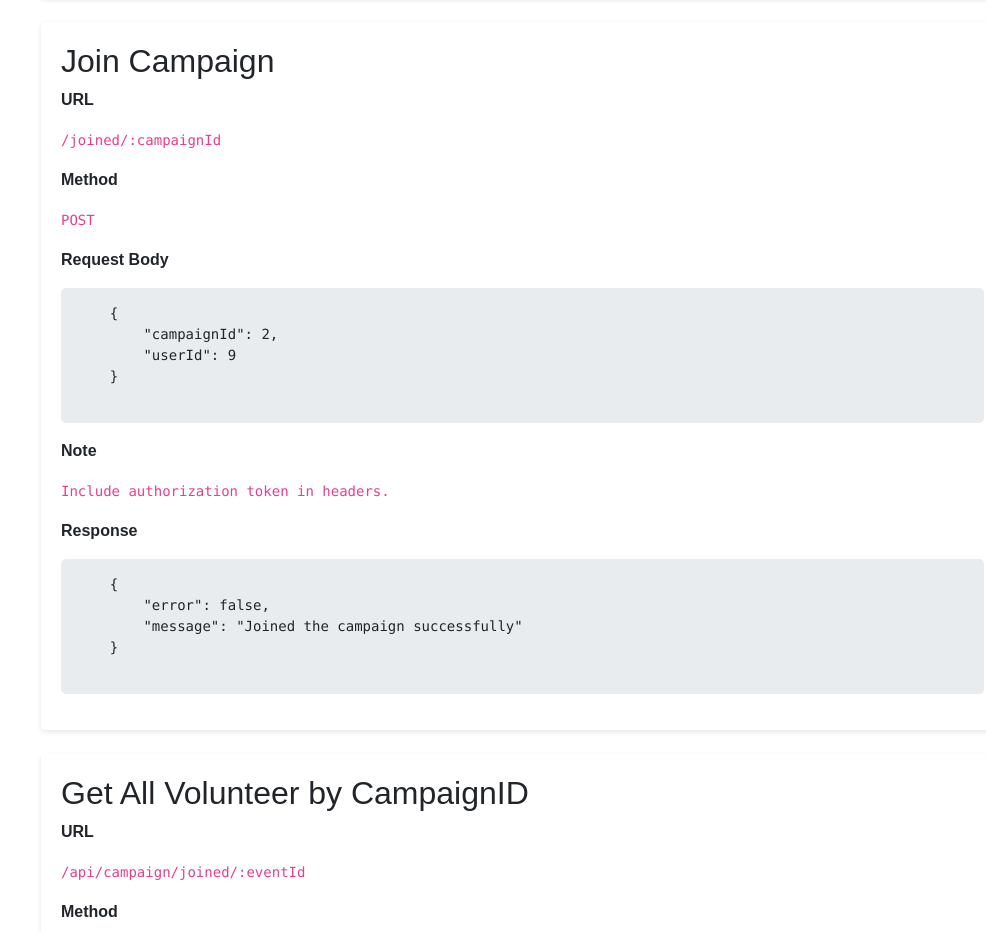
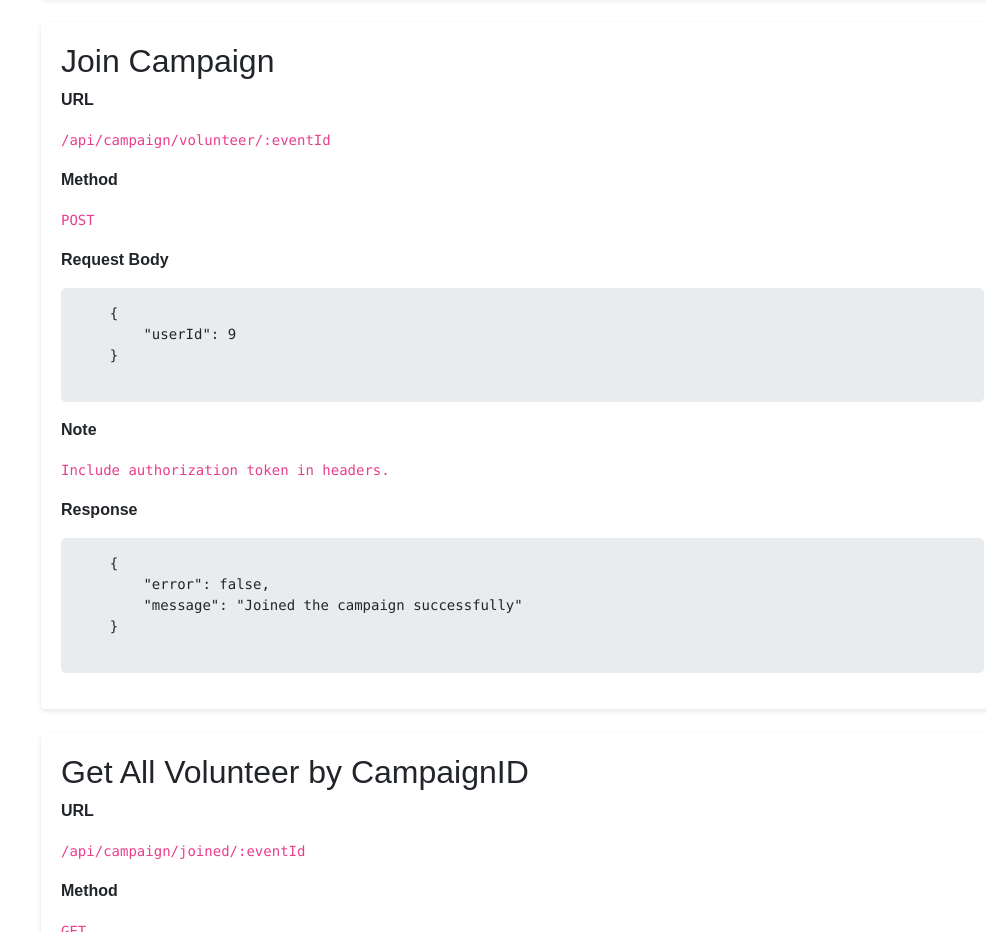
Before and after one commit to fahixa/RelaVerse-API, a website: page index.html in a window 1280 px wide. Shown: the part 6880-7812 px from the top of the page, without its empty margins (294-1280 px from the left). Drawn offline with nearby package versions, Linux system fonts and the light colour scheme.

Commit message:
Update API Documentation

```diff
--- a/index.html
+++ b/index.html
@@ -353,13 +353,12 @@
                     <div class="card-body">
                         <h2>Join Campaign</h2>
                             <p><strong>URL</strong></p>
-                            <p><code>/joined/:campaignId</code></p>
+                            <p><code>/api/campaign/volunteer/:eventId</code></p>
                             <p><strong>Method</strong></p>
                             <p><code>POST</code></p>
                             <p><strong>Request Body</strong></p>
                             <pre>
     {
-        "campaignId": 2,
         "userId": 9
     }
                             </pre>
```
